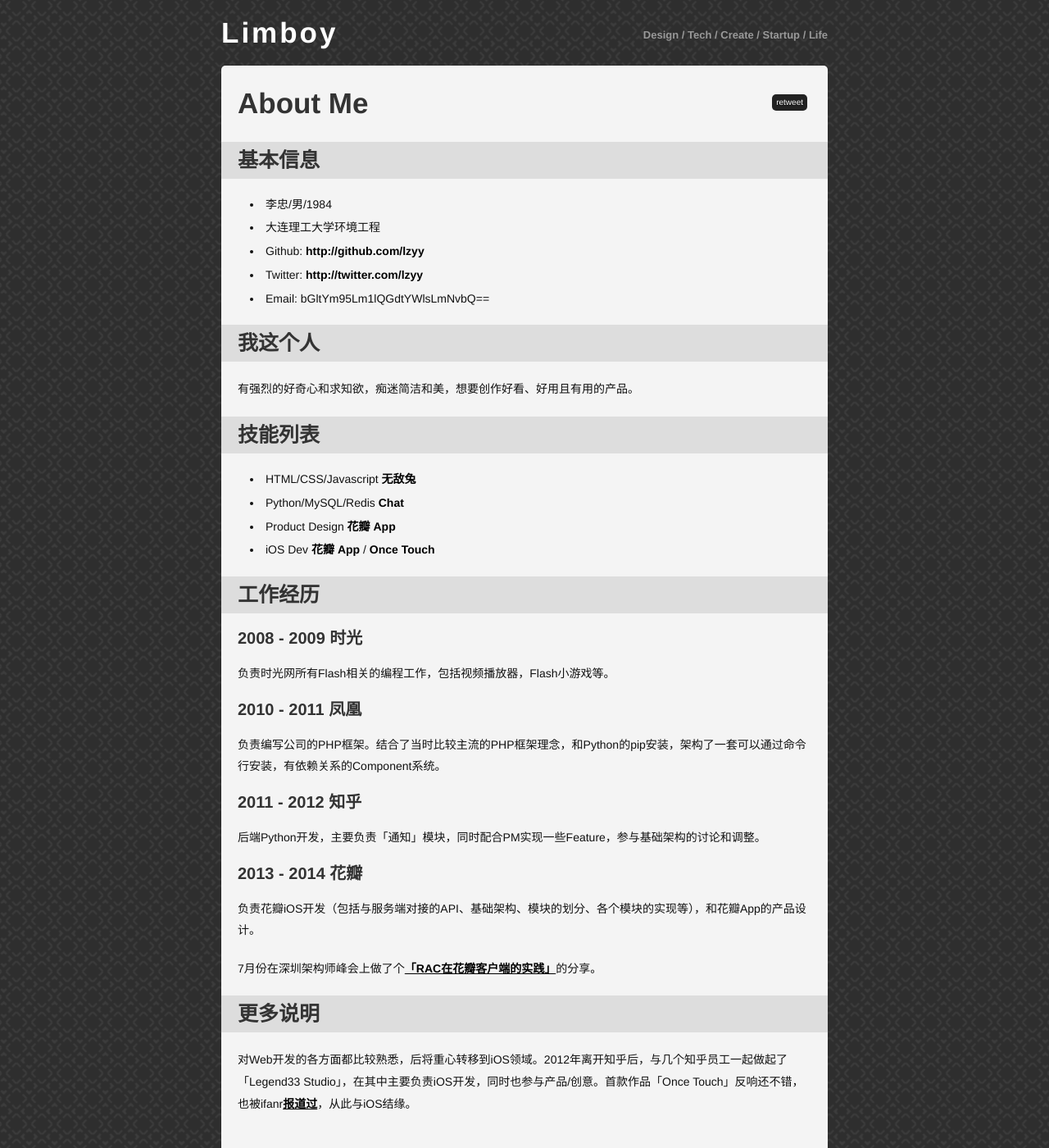
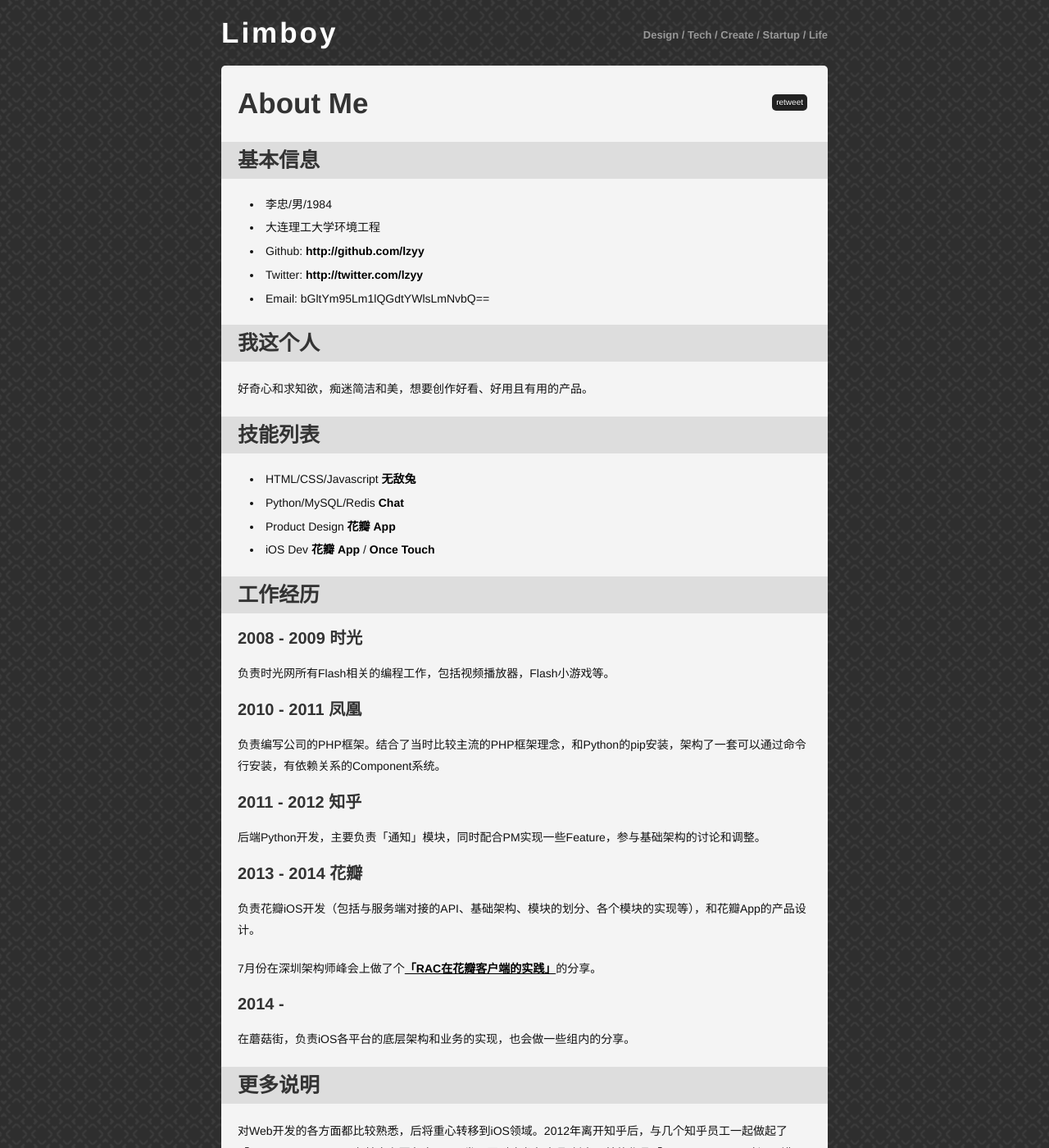
Before and after one commit to limboy/lzyy.github.com, a Jekyll site: the page built from resume.md, in a window 1280 px wide and 1400 px high. Shown: the whole window at 82% size. Built offline with Jekyll 4.4.1, drawn with Linux system fonts in a browser that asks for light colours; Markdown is read by kramdown in place of the engine named in the settings; comment, search, counter and statistics services are not loaded.

Commit message:
update resume

```diff
--- a/resume.md
+++ b/resume.md
@@ -13,7 +13,7 @@ title: About Me
 
 ### 我这个人
 
-有强烈的好奇心和求知欲，痴迷简洁和美，想要创作好看、好用且有用的产品。
+好奇心和求知欲，痴迷简洁和美，想要创作好看、好用且有用的产品。
 
 ### 技能列表
 
@@ -42,6 +42,10 @@ title: About Me
 
 7月份在深圳架构师峰会上做了个[「RAC在花瓣客户端的实践」](http://www.infoq.com/cn/presentations/practice-of-reactivecocoa-in-huabanwang-client)的分享。
 
+#### 2014 -
+
+在蘑菇街，负责iOS各平台的底层架构和业务的实现，也会做一些组内的分享。
+
 ### 更多说明
 
 对Web开发的各方面都比较熟悉，后将重心转移到iOS领域。2012年离开知乎后，与几个知乎员工一起做起了「Legend33 Studio」，在其中主要负责iOS开发，同时也参与产品/创意。首款作品「Once Touch」反响还不错，也被ifanr[报道过](http://www.ifanr.com/app/308608)，从此与iOS结缘。
```
